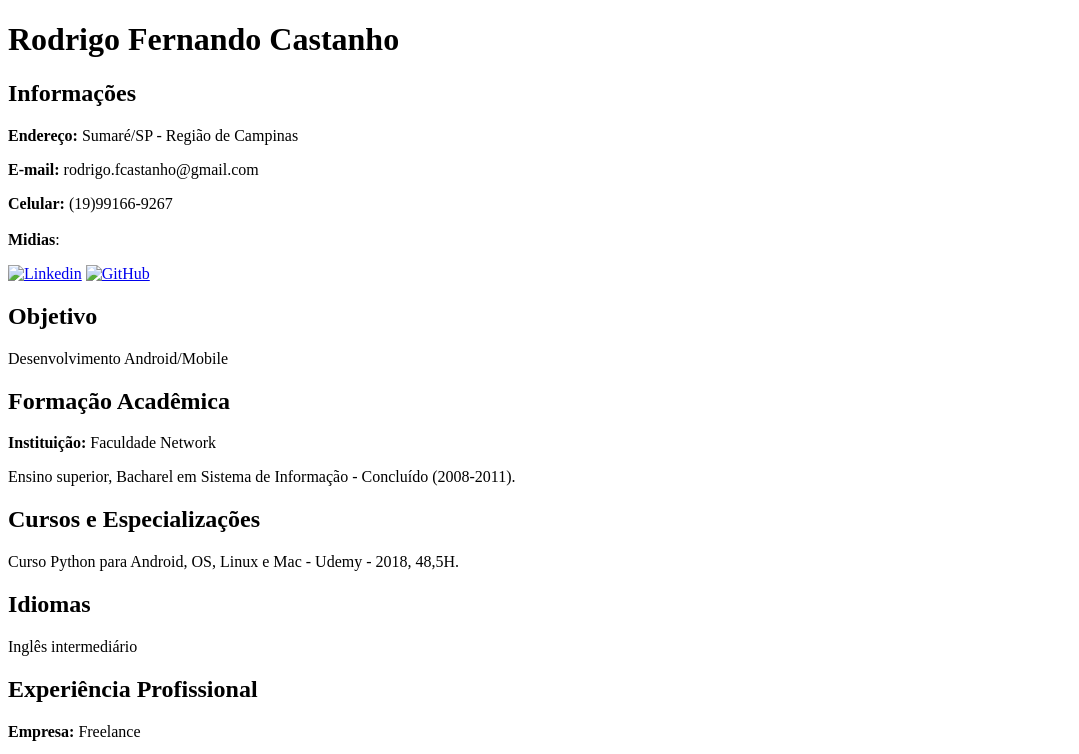
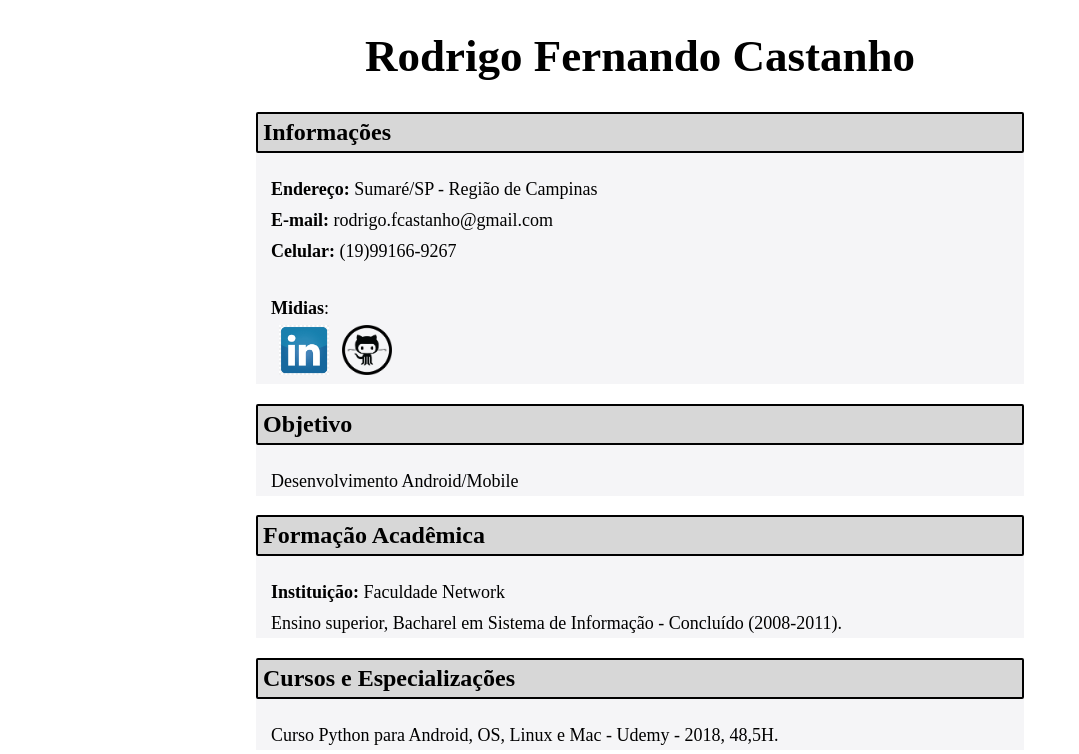
Before and after one commit to rodrigocastanho/curriculum, a plain HTML site: page index.html in a window 1280 px wide. Shown: the top 754 px of the page, without its empty margins (0-1079 px from the left). Drawn offline with Linux system fonts and the light colour scheme; the site is published under a folder, as on GitHub Pages, so addresses that start at the root find nothing.

Commit message:
Resume made

```diff
--- a/index.html
+++ b/index.html
@@ -4,7 +4,7 @@
 <head>
     <meta charset="UTF-8">
     <meta name="viewport" content="width=device-width, initial-scale=1.0">
-    <link type="text/css" rel="stylesheet" href="/template.css" media="screen,projection" />
+    <link type="text/css" rel="stylesheet" href="css/template.css" media="screen,projection" />
     <title> Currículo Rodrigo Castanho </title>
 </head>
 
@@ -21,9 +21,9 @@
             <b>Midias</b>:
         <p>
             <a href="https://www.linkedin.com/in/rodrigo-castanho" target="_blank">
-             <img class="img-midia-social" src="/img/lnk.png" title="Linkedin"></a>
+             <img class="img-midia-social" src="img/lnk.png" title="Linkedin"></a>
             <a href="https://github.com/rodrigocastanho" target="_blank">
-             <img class="img-midia-social" src="/img/gthub.png" title="GitHub"></a></p>
+             <img class="img-midia-social" src="img/gthub.png" title="GitHub"></a></p>
     </section>
 
     <section class="atributos-cv">
```
Also changed, not shown: css/template.css (renamed from template.css).
